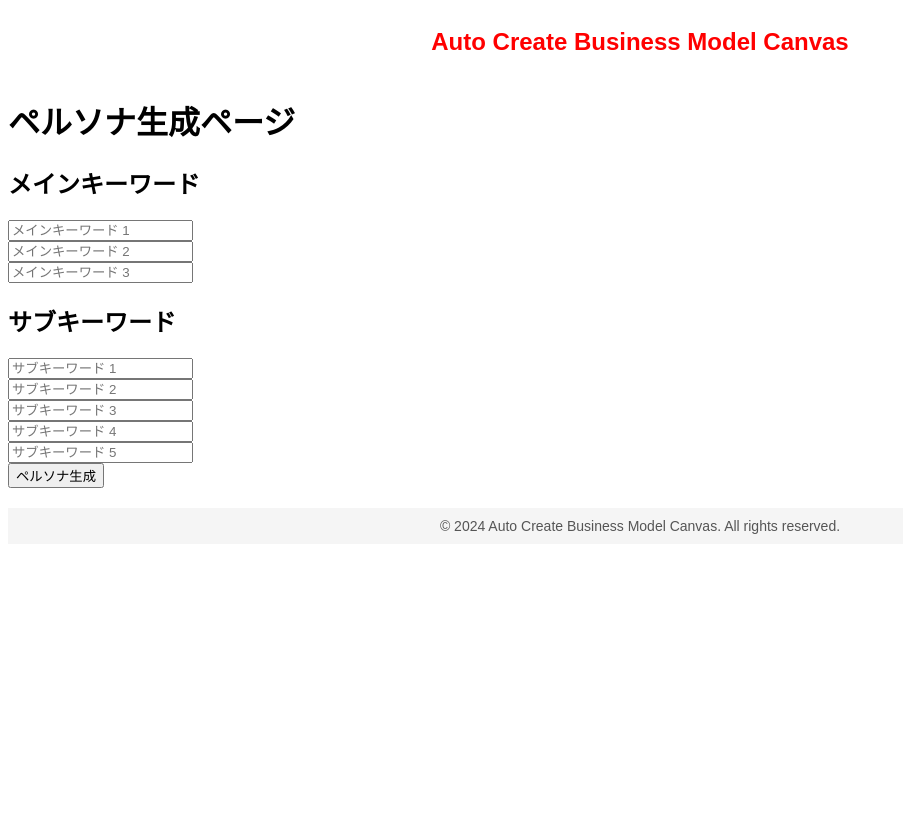
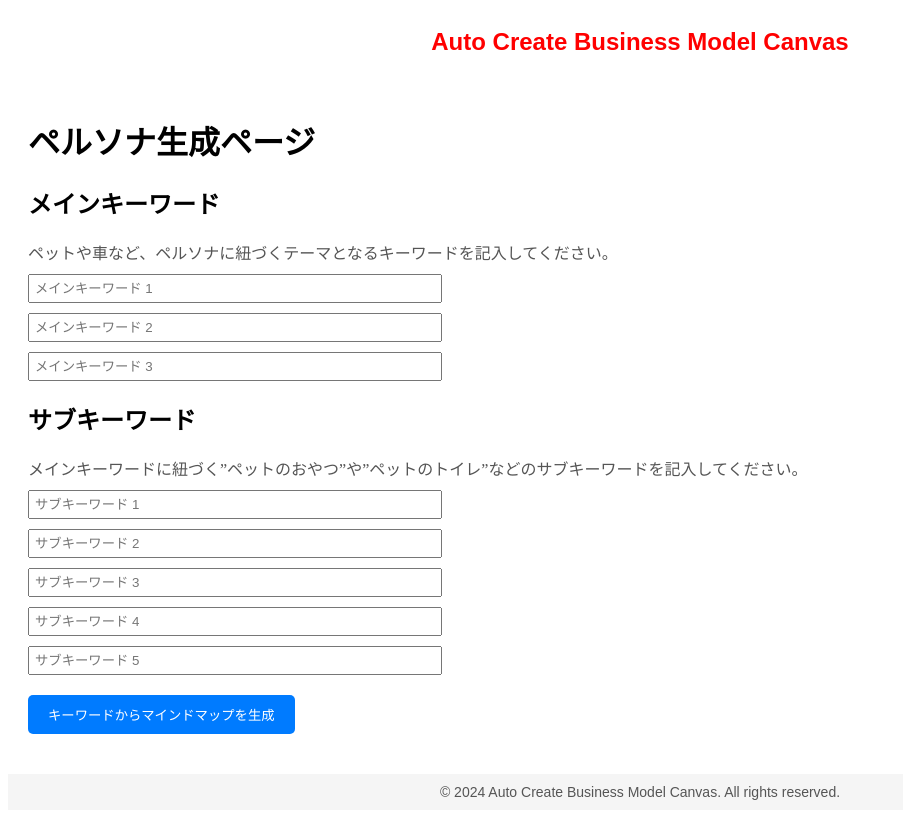
Before and after one commit to Kazuto-Ikeda/mvp-for-abmc2, a Next.js app: page /persona in a window 1280 px wide. Shown: the whole page, without its empty margins (0-903 px from the left). Built offline with nearby package versions, Linux system fonts and the light colour scheme.

Commit message:
add subscription

```diff
--- a/app/persona/page.tsx
+++ b/app/persona/page.tsx
@@ -28,34 +28,42 @@ export default function PersonaPage() {
   };
 
   return (
-    <div>
+    <div style={{ padding: "20px" }}>
       <h1>ペルソナ生成ページ</h1>
 
       {/* メインキーワード入力欄 */}
-      <div>
+      <div style={{ marginBottom: "20px" }}>
         <h2>メインキーワード</h2>
+        <p style={{ color: "#555", marginBottom: "10px" }}>
+          ペットや車など、ペルソナに紐づくテーマとなるキーワードを記入してください。
+        </p>
         {mainKeywords.map((keyword, index) => (
-          <div key={index}>
+          <div key={index} style={{ marginBottom: "10px" }}>
             <input
               type="text"
               placeholder={`メインキーワード ${index + 1}`}
               value={keyword}
               onChange={(e) => handleMainKeywordChange(index, e.target.value)}
+              style={{ padding: "5px", width: "100%", maxWidth: "400px" }}
             />
           </div>
         ))}
       </div>
 
       {/* サブキーワード入力欄 */}
-      <div>
+      <div style={{ marginBottom: "20px" }}>
         <h2>サブキーワード</h2>
+        <p style={{ color: "#555", marginBottom: "10px" }}>
+          メインキーワードに紐づく”ペットのおやつ”や”ペットのトイレ”などのサブキーワードを記入してください。
+        </p>
         {subKeywords.map((keyword, index) => (
-          <div key={index}>
+          <div key={index} style={{ marginBottom: "10px" }}>
             <input
               type="text"
               placeholder={`サブキーワード ${index + 1}`}
               value={keyword}
               onChange={(e) => handleSubKeywordChange(index, e.target.value)}
+              style={{ padding: "5px", width: "100%", maxWidth: "400px" }}
             />
           </div>
         ))}
@@ -63,7 +71,19 @@ export default function PersonaPage() {
 
       {/* ペルソナ生成ボタン */}
       <div>
-        <button onClick={handlePersonaGeneration}>ペルソナ生成</button>
+        <button
+          onClick={handlePersonaGeneration}
+          style={{
+            padding: "10px 20px",
+            backgroundColor: "#007BFF",
+            color: "#fff",
+            border: "none",
+            borderRadius: "5px",
+            cursor: "pointer",
+          }}
+        >
+          キーワードからマインドマップを生成
+        </button>
       </div>
     </div>
   );
```
